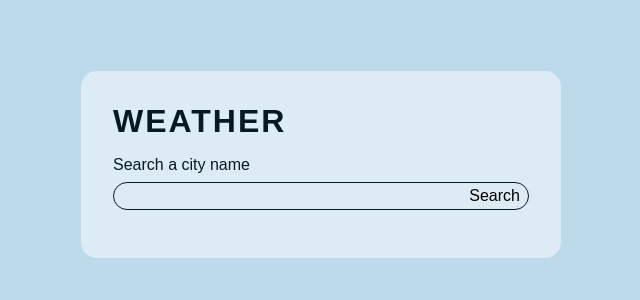
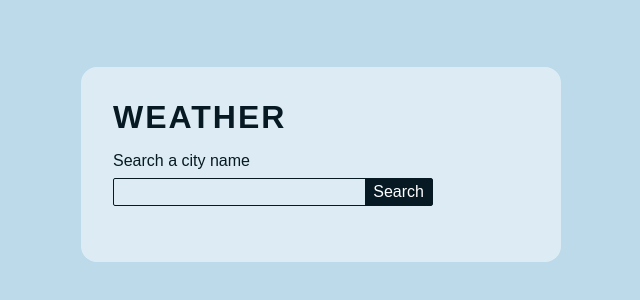
Before and after one commit to amylopezdev/weather-app, a React (Vite) app: page / in a window 1280 px wide. Shown: the part 236-536 px from the top of the page, without its empty margins (319-959 px from the left). Built offline with nearby package versions, Linux system fonts and the light colour scheme.

Commit message:
change search input styles

```diff
--- a/src/components/Search/Search.css
+++ b/src/components/Search/Search.css
@@ -1,22 +1,25 @@
 .search {
-  margin-bottom: 1rem;
+  margin-bottom: 1.5rem;
 }
 
 .search-bar {
   margin-top: 0.5rem;
+  max-width: 20rem;
+  border: solid 1px var(--font-color);
+  border-radius: 2px;
   display: flex;
-  justify-content: space-between;
-  padding: .25rem .5rem;
-  border: solid 1px var(--font-color);
-  border-radius: 20px;
 }
 
 .search-input {
+  padding: 0.25rem 0.5rem;
+  width: 100%;
   border: none;
   background-color: transparent;
 }
 
 .search-btn {
-  background-color: transparent;
+  padding: 0.25rem 0.5rem;
+  background-color: var(--font-color);
+  color: rgb(255, 255, 255);
   border: none;
 }
```
